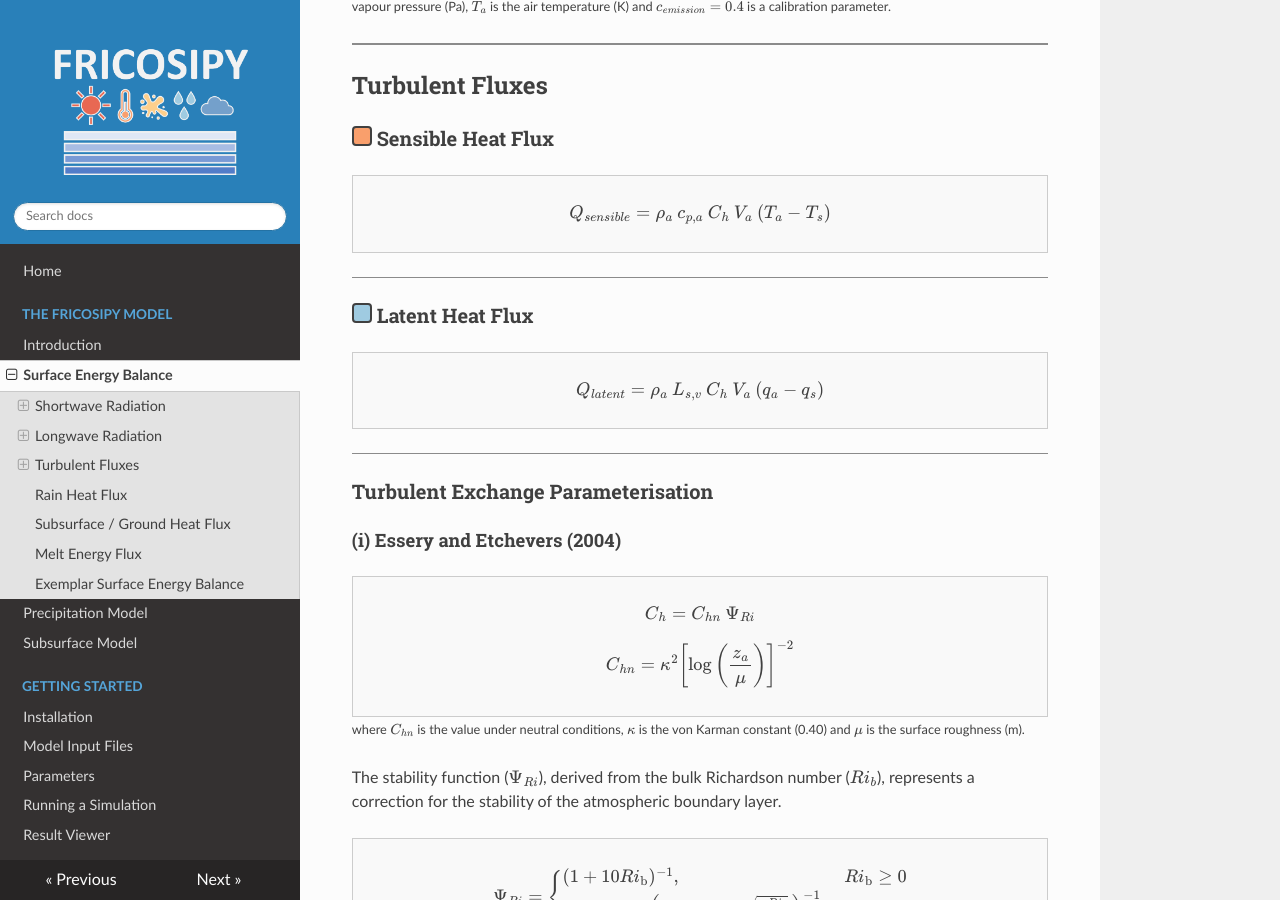
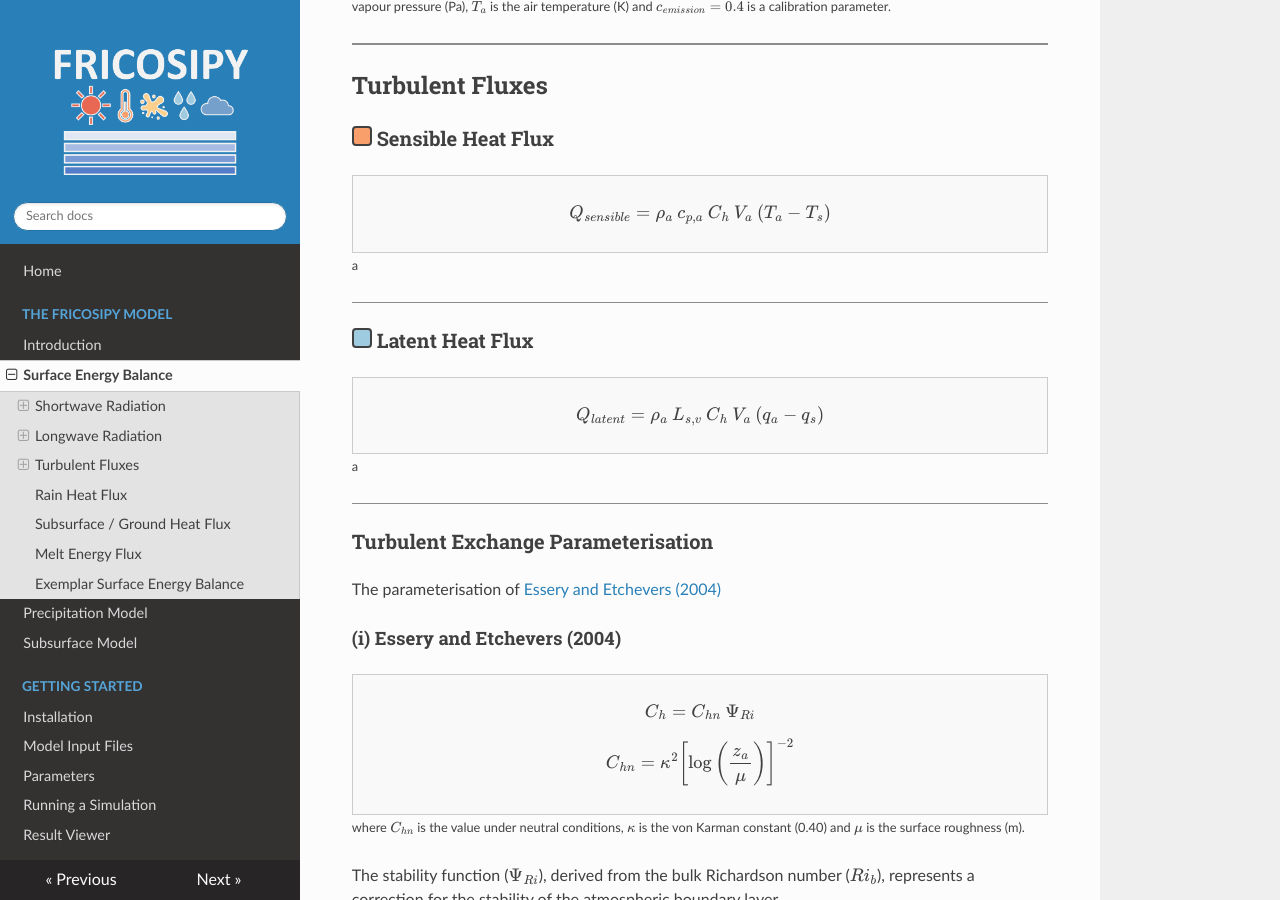
Before and after one commit to MarcusGastaldello/FRICOSIPY, an MkDocs documentation site: the page built from docs/surface_energy_balance.md, in a window 1280 px wide and 900 px high, scrolled down 4426 px. Built offline with MkDocs 1.6.1, drawn with Linux system fonts in a browser that asks for light colours; nearby versions of some CDN libraries.

Commit message:
Update surface_energy_balance.md

```diff
--- a/docs/surface_energy_balance.md
+++ b/docs/surface_energy_balance.md
@@ -176,6 +176,7 @@ $$
 Q_{sensible} = \rho_{a} \: c_{p,a} \: C_{h} \: V_{a} \:(T_{a}-T_{s})
 $$
 </div>
+<small> a </small>
 
 <hr style="height:1px; background-color:#8b8b8b; border:none;" />
 
@@ -186,10 +187,13 @@ $$
 Q_{latent} = \rho_{a} \: L_{s,v} \: C_{h} \: V_{a} \:(q_{a}-q_{s})
 $$
 </div>
+<small> a </small>
 
 <hr style="height:1px; background-color:#8b8b8b; border:none;" />
 
 ### Turbulent Exchange Parameterisation
+
+The parameterisation of [Essery and Etchevers (2004)](https://doi.org/10.1029/2004JD005036)
 
 #### (i) Essery and Etchevers (2004)
 
```
